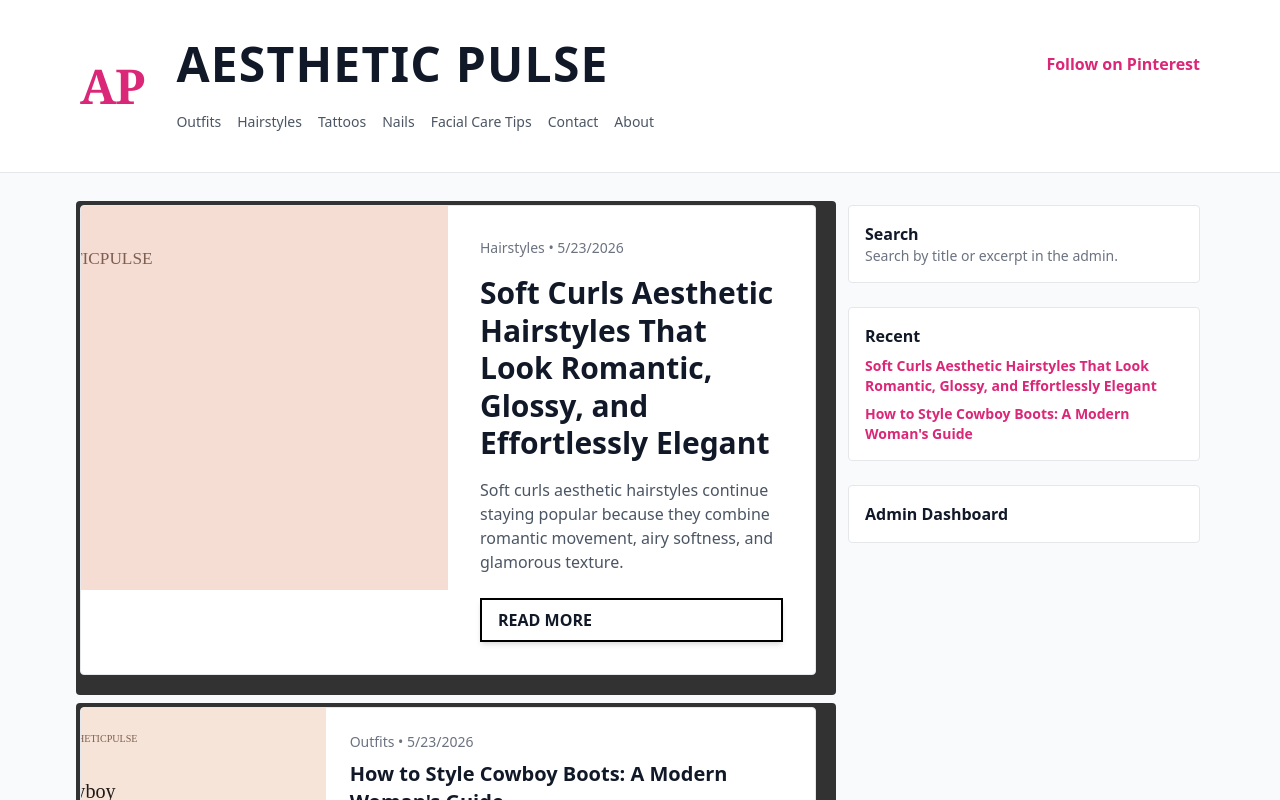
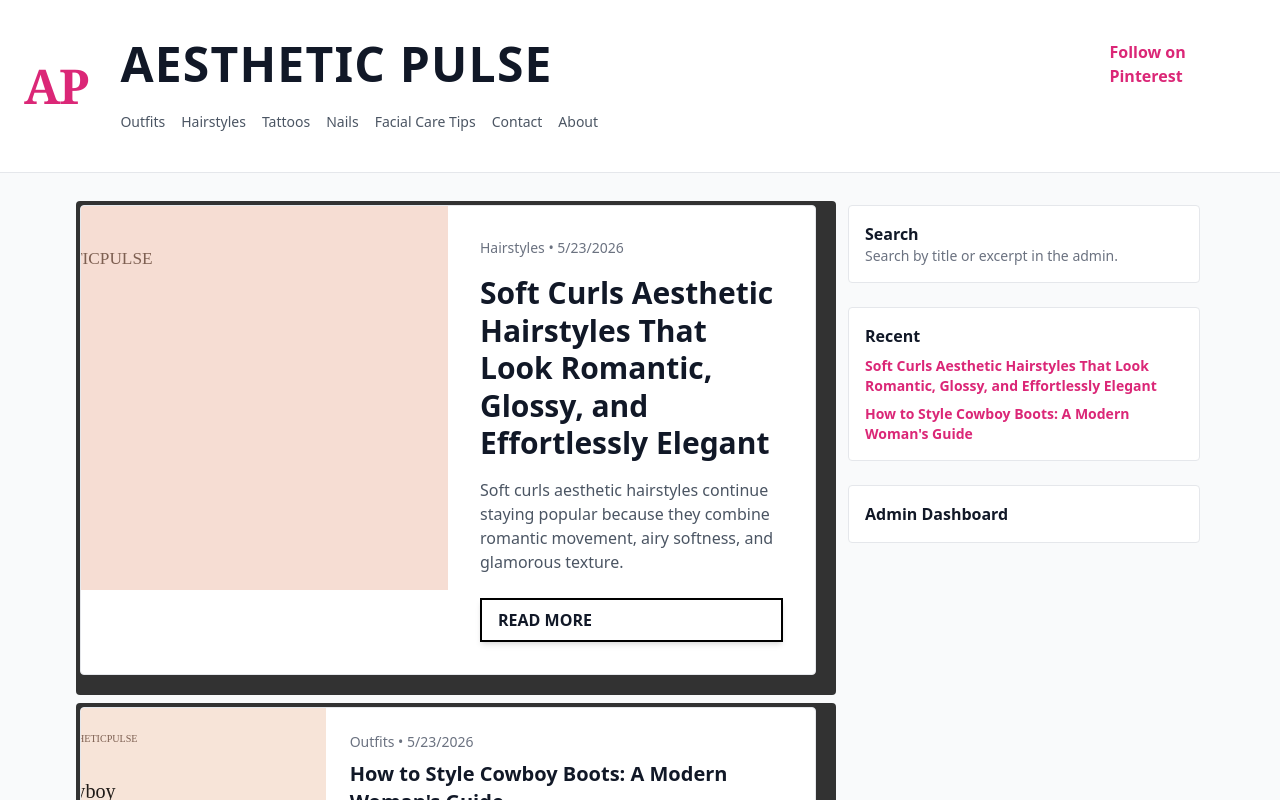
Before and after one commit to bonnie2030/aestheticpulse, a React (Vite) app: page / in a window 1280 px wide. Shown: the top 800 px of the page. Built offline with nearby package versions, Linux system fonts and the light colour scheme.

Commit message:
Header: make title 80vw and header full-width

```diff
--- a/src/components/Header.jsx
+++ b/src/components/Header.jsx
@@ -3,13 +3,13 @@ import React from 'react'
 export default function Header(){
   return (
     <header className="bg-white border-b">
-      <div className="max-w-6xl mx-auto px-4 py-10 flex items-center gap-8">
+      <div className="w-full px-6 py-10 flex items-center gap-8">
         <div className="flex-shrink-0">
           <div className="font-serif text-4xl lg:text-5xl font-extrabold text-pink-600 tracking-tight">AP</div>
         </div>
         <div className="flex-1">
           <div className="flex flex-col lg:flex-row lg:items-center lg:justify-between gap-3">
-            <h1 className="text-3xl lg:text-5xl font-extrabold tracking-wide">AESTHETIC PULSE</h1>
+            <h1 className="text-3xl lg:text-5xl font-extrabold tracking-wide w-[80vw] max-w-none">AESTHETIC PULSE</h1>
             <a href="https://pinterest.com/example" target="_blank" rel="noreferrer" className="text-sm lg:text-base font-semibold text-pink-600">Follow on Pinterest</a>
           </div>
           <nav className="mt-4 lg:mt-6 flex flex-wrap gap-4 text-sm text-gray-600">
```
